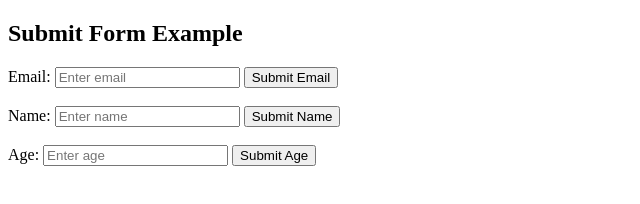
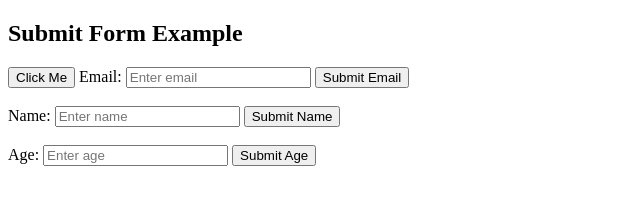
Before and after one commit to AkashG29-C/Event-Forwarding-POC, a plain HTML site: page index.html in a window 1280 px wide. Shown: the whole page, without its empty margins (0-640 px from the left). Drawn offline with Linux system fonts and the light colour scheme.

Commit message:
Update index.html

```diff
--- a/index.html
+++ b/index.html
@@ -15,6 +15,9 @@
 </head>
 <body>
   <h2>Submit Form Example</h2>
+
+ <!-- Click Me Button -->
+  <button class="clickBtn">Click Me</button>
 
   <!-- Email -->
   <label>Email: </label>
```
